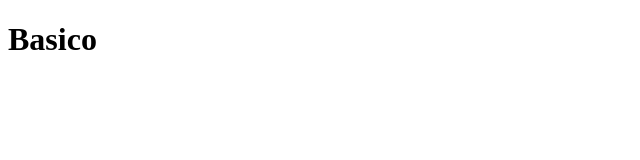
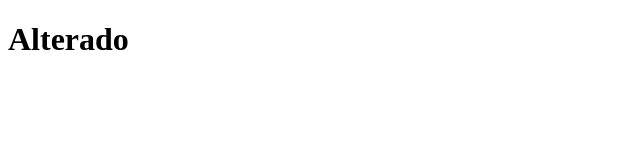
Before and after one commit to angelitasantos/projeto-site-institucional-one-page, a plain HTML site: page index.html in a window 1280 px wide. Shown: the full height of the page, 0-640 px from the left. Drawn offline with Linux system fonts and the light colour scheme.

Commit message:
modifica arquivos README e index

```diff
--- a/index.html
+++ b/index.html
@@ -7,6 +7,6 @@
     <title>Document</title>
 </head>
 <body>
-    <h1>Basico</h1>
+    <h1>Alterado</h1>
 </body>
 </html>
```
Also changed, not shown: 1 other file.
